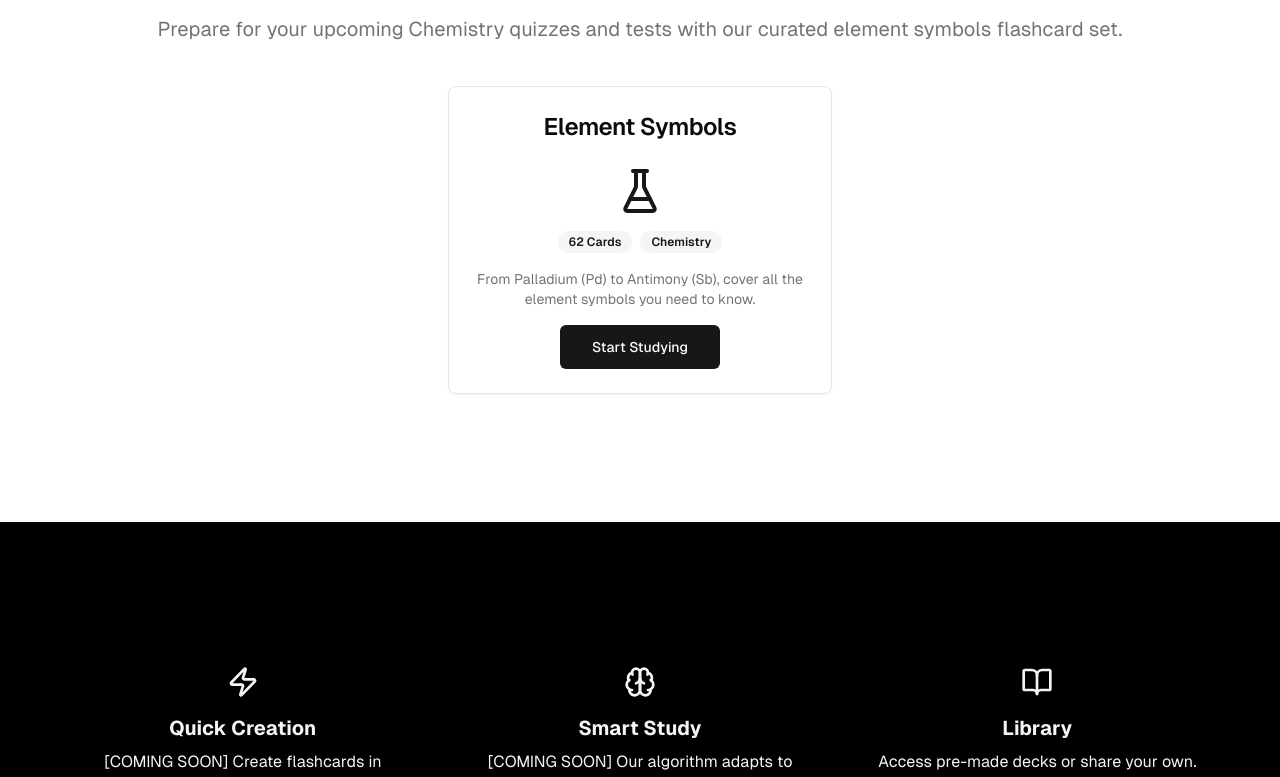
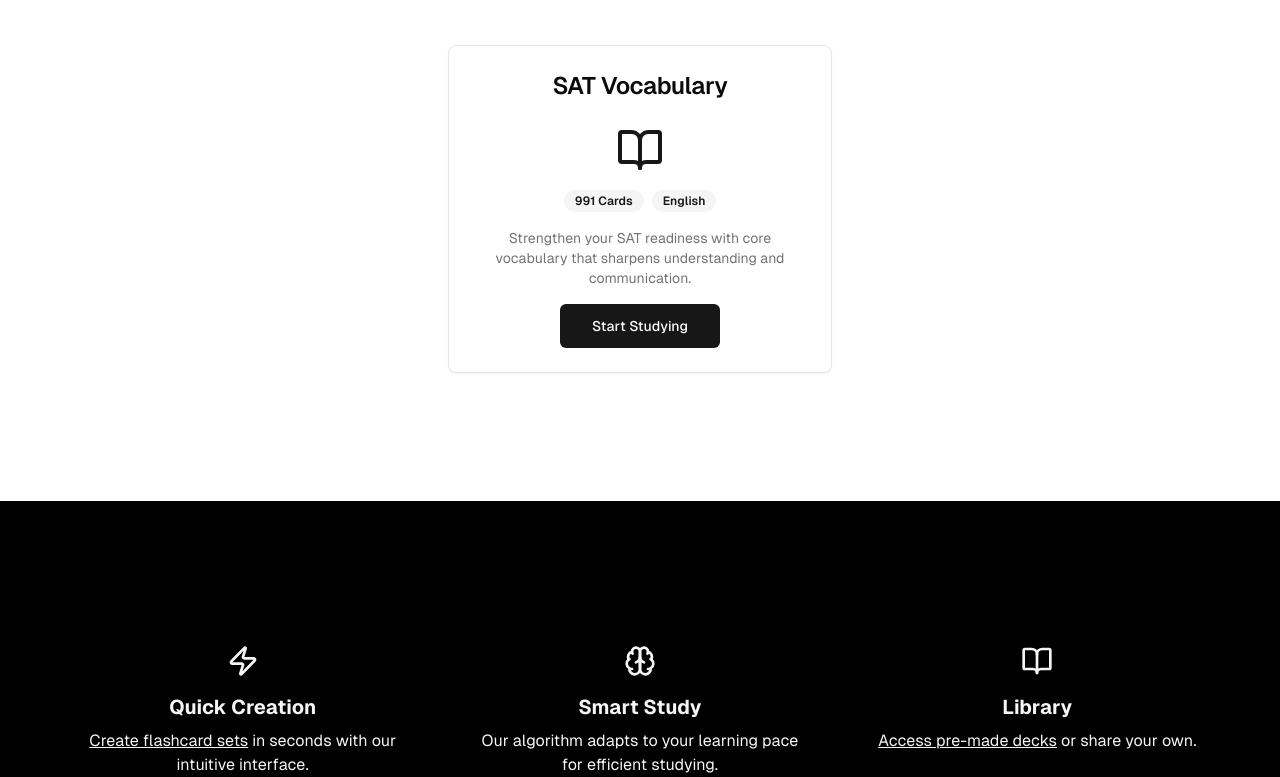
Before and after one commit to jamespeilunli/62elements, a Next.js app: page / in a window 1280 px wide. Shown: the part 699-1476 px from the top of the page. Built offline with nearby package versions, Linux system fonts and the light colour scheme; no server answers.

Commit message:
Update home page

```diff
--- a/app/page.tsx
+++ b/app/page.tsx
@@ -4,7 +4,6 @@ import { Badge } from "@/components/ui/badge";
 import { Button } from "@/components/ui/button";
 import { Card, CardContent, CardHeader, CardTitle } from "@/components/ui/card";
 import { useAuth } from "@/contexts/AuthContext";
-import { FlaskConical } from "lucide-react";
 import { BookOpen, Brain, Zap } from "lucide-react";
 import Link from "next/link";
 
@@ -21,7 +20,7 @@ export default function HomePage() {
                 <h1 className="text-3xl font-bold tracking-tighter sm:text-4xl md:text-5xl lg:text-6xl/none">
                   62elements
                 </h1>
-                <p className="mx-auto max-w-[700px] md:text-xl ">
+                <p className="mx-auto max-w-[700px] md:text-xl">
                   Boost your learning with our intuitive and powerful flashcard app.
                 </p>
               </div>
@@ -41,27 +40,24 @@ export default function HomePage() {
             <div className="flex flex-col items-center space-y-4 text-center">
               <div className="space-y-2 mx-8">
                 <h2 className="text-3xl font-bold tracking-tighter sm:text-5xl">Featured Flashcard Set</h2>
-                <p className="text-muted-foreground md:text-xl/relaxed lg:text-base/relaxed xl:text-xl/relaxed">
-                  Prepare for your upcoming Chemistry quizzes and tests with our curated element symbols flashcard set.
-                </p>
               </div>
             </div>
             <div className="mt-10 flex justify-center">
               <Card className="fg-card text-card-foreground mx-8 max-w-96 items-center">
                 <CardHeader className="text-center">
-                  <CardTitle className="text-2xl">Element Symbols</CardTitle>
+                  <CardTitle className="text-2xl">SAT Vocabulary</CardTitle>
                 </CardHeader>
                 <CardContent className="flex flex-col items-center space-y-4">
-                  <FlaskConical className="h-12 w-12 text-primary" />
+                  <BookOpen className="h-12 w-12 text-primary" />
                   <div className="flex flex-wrap justify-center gap-2">
-                    <Badge variant="secondary">62 Cards</Badge>
-                    <Badge variant="secondary">Chemistry</Badge>
+                    <Badge variant="secondary">991 Cards</Badge>
+                    <Badge variant="secondary">English</Badge>
                   </div>
                   <p className="text-sm text-muted-foreground text-center">
-                    From Palladium (Pd) to Antimony (Sb), cover all the element symbols you need to know.
+                    Strengthen your SAT readiness with core vocabulary that sharpens understanding and communication.
                   </p>
                   <Button asChild size="lg">
-                    <Link href="/study?set-id=0">Start Studying</Link>
+                    <Link href="/study?set-id=24">Start Studying</Link>
                   </Button>
                 </CardContent>
               </Card>
@@ -72,23 +68,29 @@ export default function HomePage() {
           <div className="container px-4 md:px-6 mx-auto max-w-[1200px]">
             <div className="grid gap-10 sm:grid-cols-2 lg:grid-cols-3">
               <div className="flex flex-col items-center space-y-2 p-4 rounded-lg">
-                <Zap className="h-8 w-8 mb-2 " />
-                <h2 className="text-xl font-bold ">Quick Creation</h2>
-                <p className="text-center  ">
-                  [COMING SOON] Create flashcards in seconds with our intuitive interface.
+                <Zap className="h-8 w-8 mb-2" />
+                <h2 className="text-xl font-bold">Quick Creation</h2>
+                <p className="text-center">
+                  <a className="underline" href="/create-set">
+                    Create flashcard sets
+                  </a>{" "}
+                  in seconds with our intuitive interface.
                 </p>
               </div>
               <div className="flex flex-col items-center space-y-2 p-4 rounded-lg">
-                <Brain className="h-8 w-8 mb-2 " />
-                <h2 className="text-xl font-bold ">Smart Study</h2>
-                <p className="text-center ">
-                  [COMING SOON] Our algorithm adapts to your learning pace for efficient studying.
-                </p>
+                <Brain className="h-8 w-8 mb-2" />
+                <h2 className="text-xl font-bold">Smart Study</h2>
+                <p className="text-center">Our algorithm adapts to your learning pace for efficient studying.</p>
               </div>
               <div className="flex flex-col items-center space-y-2 p-4 rounded-lg">
-                <BookOpen className="h-8 w-8 mb-2 " />
-                <h2 className="text-xl font-bold ">Library</h2>
-                <p className="text-center ">Access pre-made decks or share your own.</p>
+                <BookOpen className="h-8 w-8 mb-2" />
+                <h2 className="text-xl font-bold">Library</h2>
+                <p className="text-center">
+                  <a className="underline" href="/library">
+                    Access pre-made decks
+                  </a>{" "}
+                  or share your own.
+                </p>
               </div>
             </div>
           </div>
```
